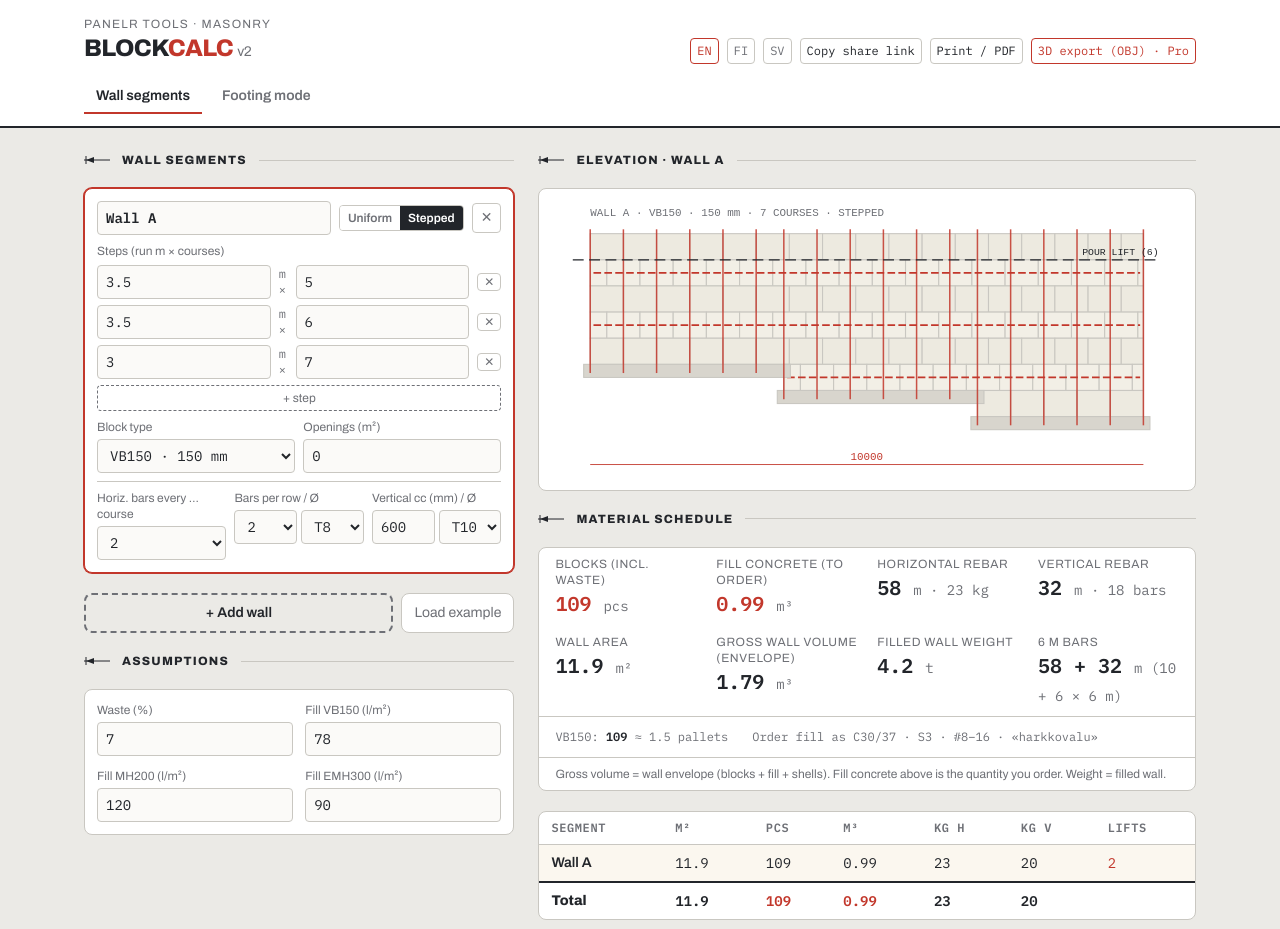
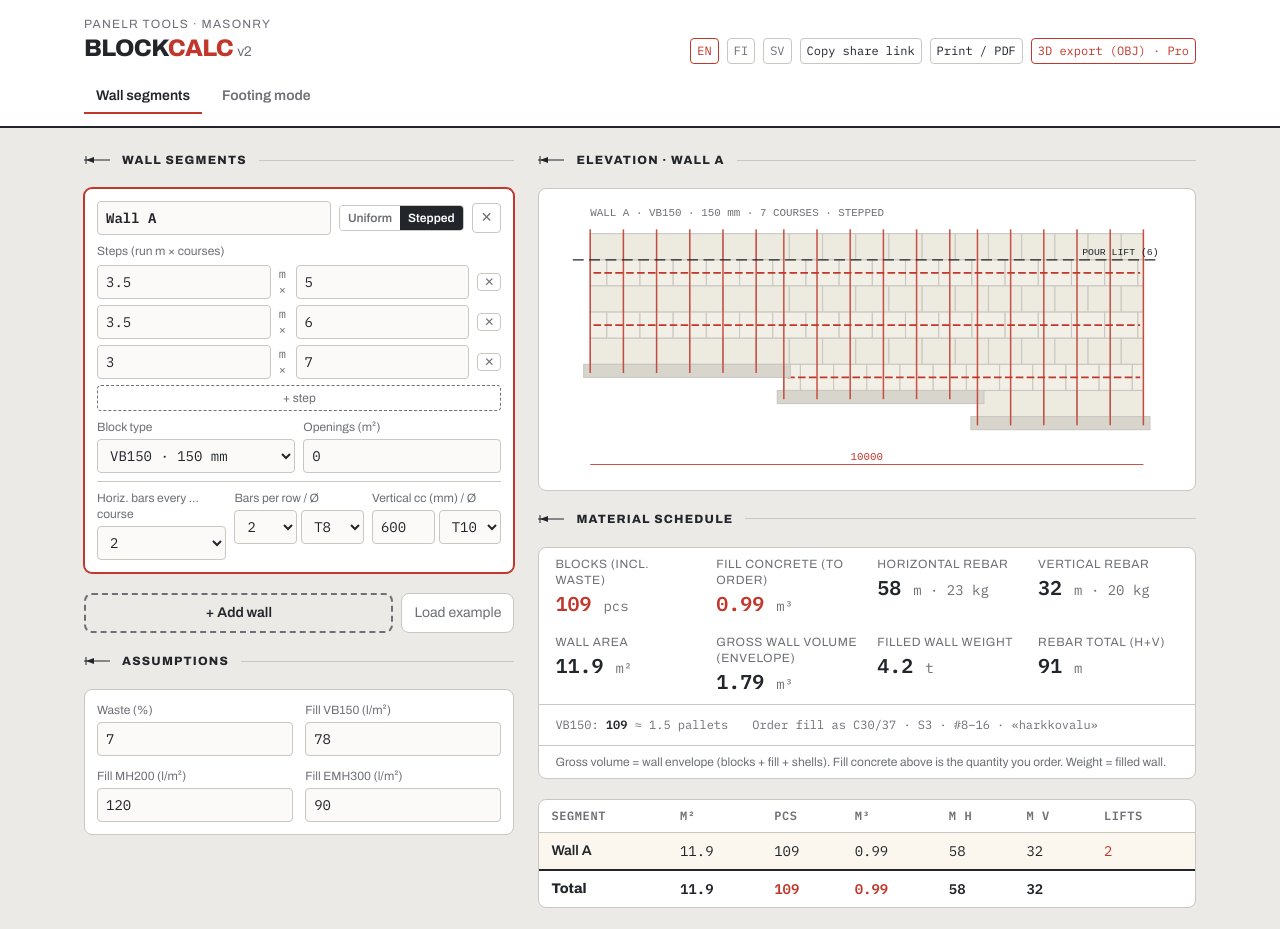
Before and after one commit to MadeByFranz/blockcalc, a React (Vite) app: page / in a window 1280 px wide. Shown: the top 929 px of the page. Built offline with nearby package versions, Linux system fonts and the light colour scheme.

Commit message:
Update App.jsx

```diff
--- a/src/App.jsx
+++ b/src/App.jsx
@@ -24,7 +24,7 @@ const T = {
     stepped: "Stepped", uniform: "Uniform", steps: "Steps (run m × courses)", addStep: "+ step",
     waste: "Waste (%)", fill: "Fill", blocks: "Blocks (incl. waste)", fillConc: "Fill concrete (to order)",
     hRebar: "Horizontal rebar", vRebar: "Vertical rebar", area: "Wall area",
-    grossVol: "Gross wall volume (envelope)", weight: "Filled wall weight", bars6: "6 m bars",
+    grossVol: "Gross wall volume (envelope)", weight: "Filled wall weight", rebarTotal: "Rebar total (H+V)",
     hEvery: "Horiz. bars every … course", hCount: "Bars per row", vcc: "Vertical cc (mm)", dia: "Ø",
     course: "Course", full: "full", cut: "cut", top: "top", print: "Print / PDF", obj: "3D export (OBJ) · Pro",
     ftLen: "Total run (m)", ftW: "Width (mm)", ftH: "Height (mm)", ftBars: "Longitudinal bars",
@@ -43,7 +43,7 @@ const T = {
     stepped: "Porrastettu", uniform: "Tasainen", steps: "Portaat (jm × kerrokset)", addStep: "+ porras",
     waste: "Hukka (%)", fill: "Valu", blocks: "Harkot (sis. hukka)", fillConc: "Valubetoni (tilattava)",
     hRebar: "Vaakaraudoitus", vRebar: "Pystyraudoitus", area: "Seinäala",
-    grossVol: "Seinän bruttotilavuus", weight: "Valetun seinän paino", bars6: "6 m tankoja",
+    grossVol: "Seinän bruttotilavuus", weight: "Valetun seinän paino", rebarTotal: "Raudoitus yhteensä (V+P)",
     hEvery: "Vaakateräs joka … kerros", hCount: "Tankoja/rivi", vcc: "Pystyjako cc (mm)", dia: "Ø",
     course: "Kerros", full: "kokonaista", cut: "katkaisu", top: "yläreuna", print: "Tulosta / PDF", obj: "3D-vienti (OBJ) · Pro",
     ftLen: "Kokonaispituus (m)", ftW: "Leveys (mm)", ftH: "Korkeus (mm)", ftBars: "Pitkittäisteräkset",
@@ -62,7 +62,7 @@ const T = {
     stepped: "Trappad", uniform: "Jämn", steps: "Steg (lm × skift)", addStep: "+ steg",
     waste: "Spill (%)", fill: "Fyllning", blocks: "Block (inkl. spill)", fillConc: "Fyllbetong (att beställa)",
     hRebar: "Horisontell armering", vRebar: "Vertikal armering", area: "Väggyta",
-    grossVol: "Väggens bruttovolym", weight: "Gjuten väggvikt", bars6: "6 m stänger",
+    grossVol: "Väggens bruttovolym", weight: "Gjuten väggvikt", rebarTotal: "Armering totalt (H+V)",
     hEvery: "Horisontalstål vart … skift", hCount: "Stänger/rad", vcc: "Vertikal cc (mm)", dia: "Ø",
     course: "Skift", full: "hela", cut: "kap", top: "överkant", print: "Skriv ut / PDF", obj: "3D-export (OBJ) · Pro",
     ftLen: "Total längd (m)", ftW: "Bredd (mm)", ftH: "Höjd (mm)", ftBars: "Längsgående stänger",
@@ -655,11 +655,11 @@ export default function BlockCalc() {
                   <Stat label={t.blocks} value={totals.blocks.toLocaleString()} unit="pcs" accent />
                   <Stat label={t.fillConc} value={fmt(totals.fillM3, 2)} unit="m³" accent />
                   <Stat label={t.hRebar} value={fmt(totals.hLen, 0)} unit={`m · ${fmt(totals.hKg, 0)} kg`} />
-                  <Stat label={t.vRebar} value={fmt(totals.vLen, 0)} unit={`m · ${totals.vBars} bars`} />
+                  <Stat label={t.vRebar} value={fmt(totals.vLen, 0)} unit={`m · ${fmt(totals.vKg, 0)} kg`} />
                   <Stat label={t.area} value={fmt(totals.area)} unit="m²" />
                   <Stat label={t.grossVol} value={fmt(totals.grossVol, 2)} unit="m³" />
                   <Stat label={t.weight} value={fmt(totals.weightKg / 1000, 1)} unit="t" />
-                  <Stat label={t.bars6} value={`${fmt(totals.hLen, 0)} + ${fmt(totals.vLen, 0)}`} unit={`m (${Math.ceil(totals.hLen / 6)} + ${Math.ceil(totals.vLen / 6)} × 6 m)`} />
+                  <Stat label={t.rebarTotal} value={fmt(totals.hLen + totals.vLen, 0)} unit="m" />
                 </div>
                 <div className="border-t px-4 py-3 font-mono text-xs flex flex-wrap gap-x-6 gap-y-1" style={{ borderColor: LINE, color: MUTED }}>
                   {Object.entries(totals.byType).map(([k, n]) => (
@@ -675,7 +675,7 @@ export default function BlockCalc() {
                 <table className="w-full text-sm font-mono">
                   <thead>
                     <tr className="text-xs uppercase tracking-wider text-left" style={{ color: MUTED }}>
-                      {[t.segment, "m²", "pcs", "m³", "kg H", "kg V", t.lifts].map((h) => (
+                      {[t.segment, "m²", "pcs", "m³", "m H", "m V", t.lifts].map((h) => (
                         <th key={h} className="px-3 py-2 border-b" style={{ borderColor: LINE }}>{h}</th>
                       ))}
                     </tr>
@@ -688,8 +688,8 @@ export default function BlockCalc() {
                         <td className="px-3 py-2 border-b" style={{ borderColor: LINE }}>{fmt(r.area)}</td>
                         <td className="px-3 py-2 border-b" style={{ borderColor: LINE }}>{r.blocks}</td>
                         <td className="px-3 py-2 border-b" style={{ borderColor: LINE }}>{fmt(r.fillM3, 2)}</td>
-                        <td className="px-3 py-2 border-b" style={{ borderColor: LINE }}>{fmt(r.hKg, 0)}</td>
-                        <td className="px-3 py-2 border-b" style={{ borderColor: LINE }}>{fmt(r.vKg, 0)}</td>
+                        <td className="px-3 py-2 border-b" style={{ borderColor: LINE }}>{fmt(r.hLen, 0)}</td>
+                        <td className="px-3 py-2 border-b" style={{ borderColor: LINE }}>{fmt(r.vLen, 0)}</td>
                         <td className="px-3 py-2 border-b" style={{ borderColor: LINE, color: r.lifts > 1 ? REBAR : MUTED }}>{r.lifts}</td>
                       </tr>
                     ))}
@@ -700,8 +700,8 @@ export default function BlockCalc() {
                       <td className="px-3 py-2 font-semibold">{fmt(totals.area)}</td>
                       <td className="px-3 py-2 font-semibold" style={{ color: REBAR }}>{totals.blocks}</td>
                       <td className="px-3 py-2 font-semibold" style={{ color: REBAR }}>{fmt(totals.fillM3, 2)}</td>
-                      <td className="px-3 py-2 font-semibold">{fmt(totals.hKg, 0)}</td>
-                      <td className="px-3 py-2 font-semibold">{fmt(totals.vKg, 0)}</td>
+                      <td className="px-3 py-2 font-semibold">{fmt(totals.hLen, 0)}</td>
+                      <td className="px-3 py-2 font-semibold">{fmt(totals.vLen, 0)}</td>
                       <td className="px-3 py-2"></td>
                     </tr>
                   </tfoot>
```
